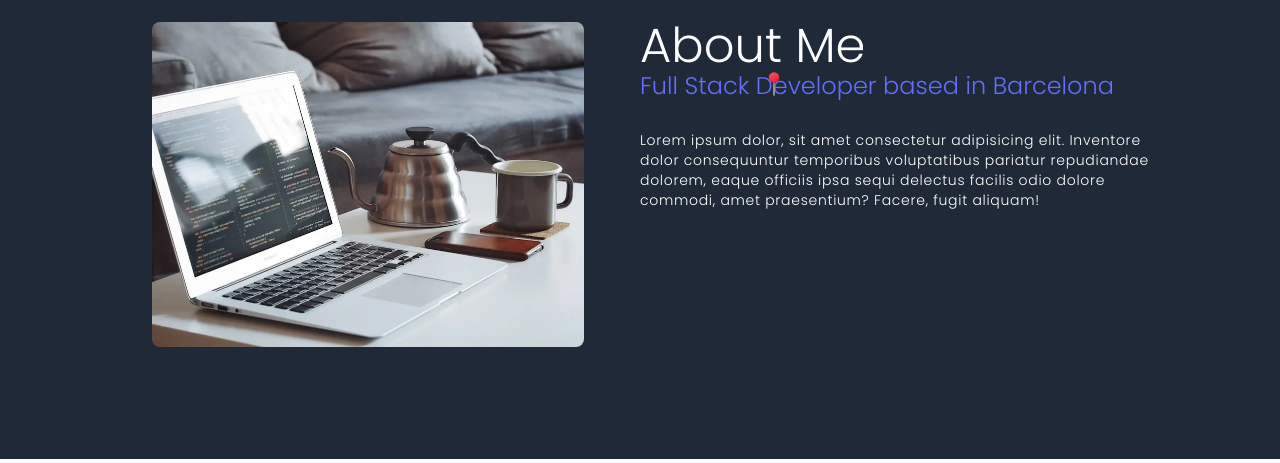
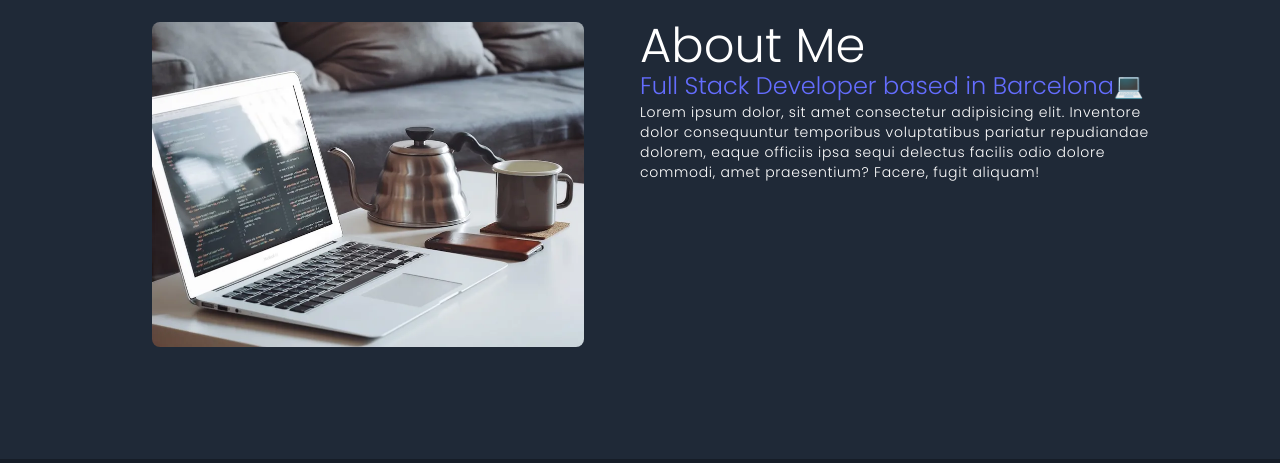
Before and after one commit to luisy9/portfolio-react, a React (Vite) app: page / in a window 1280 px wide. Shown: the part 890-1353 px from the top of the page. Built offline with nearby package versions, Linux system fonts and the light colour scheme.

Commit message:
About Me acabado

```diff
--- a/src/PortfolioApp.tsx
+++ b/src/PortfolioApp.tsx
@@ -1,4 +1,4 @@
-import { Presentation, AboutMe } from './app/components';
+import { Presentation, AboutMe, Projects } from './app/components';
 import './App.css';
 
 export const PortfolioApp = () => {
@@ -18,6 +18,11 @@ export const PortfolioApp = () => {
           </section>
         </div>
       </div>
+      <div className=''>
+        <section className=''>
+          <Projects />
+        </section>
+      </div>
     </div>
   );
 };
--- a/src/app/components/AboutMe/AboutMe.jsx
+++ b/src/app/components/AboutMe/AboutMe.jsx
@@ -11,7 +11,7 @@ export const AboutMe = () => {
                 <div className="">
                     <h1 className="text-5xl text-white text-bold md:text-center lg:text-start text-center md:py-5 lg:py-0 py-5">About Me</h1>
                     <div className="md:flex md:justify-center md:py-0 lg:flex lg:justify-start flex justify-center">
-                        <div className="text-2xl text-[#646DFE] text-bold px-10 lg:px-0 lg:text-start text-center">Full Stack Developer based in Barcelona<img src="./location2.png" alt="location" className="relative bottom-8 left-[7.5rem] w-7" /></div>
+                        <div className="text-2xl text-[#646DFE] text-bold px-10 lg:px-0 lg:text-start text-center">Full Stack Developer based in Barcelona💻</div>
                     </div>
                     <p className="text-white tracking-wider lg:text-sm md:text-md pb-2 lg:pb-0 md:text-center lg:text-start text-center px-10 lg:px-0 md:px-14">Lorem ipsum dolor, sit amet consectetur adipisicing elit.
                         Inventore dolor consequuntur temporibus voluptatibus pariatur repudiandae dolorem, eaque
```
